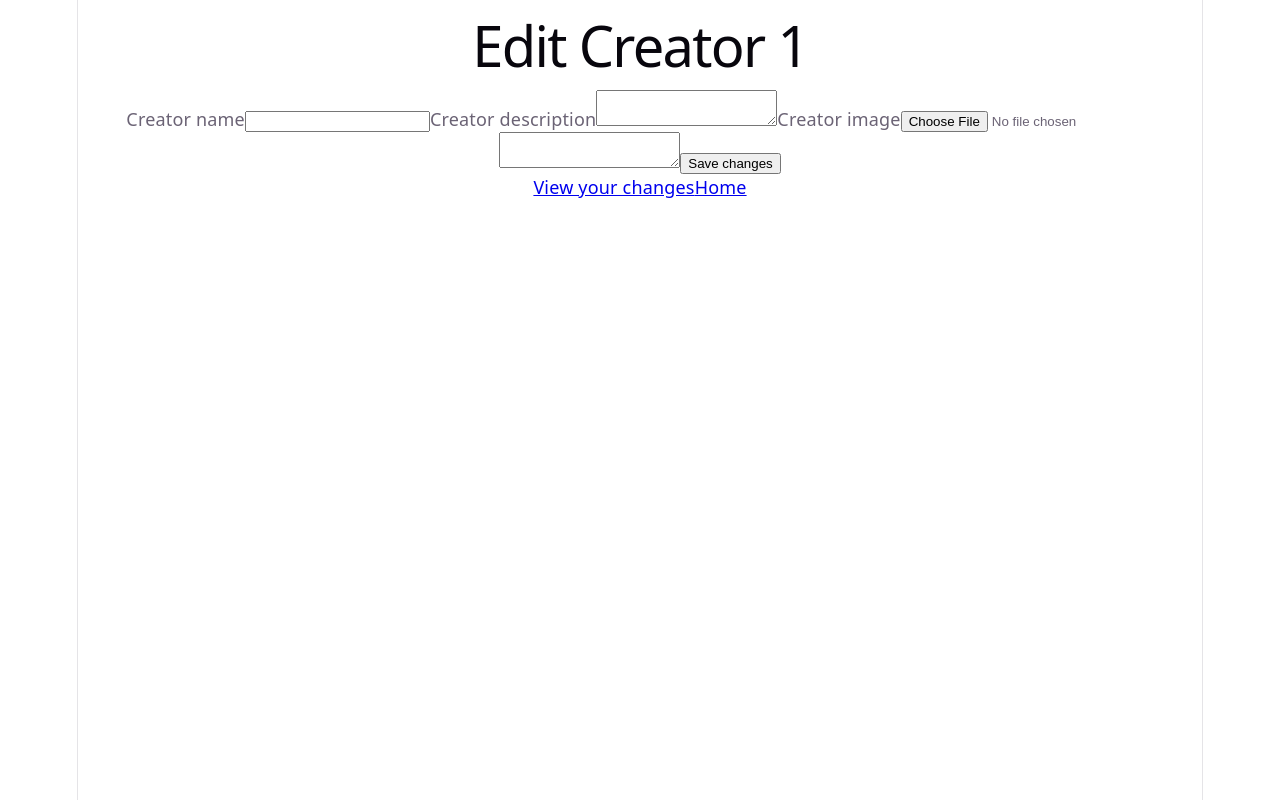
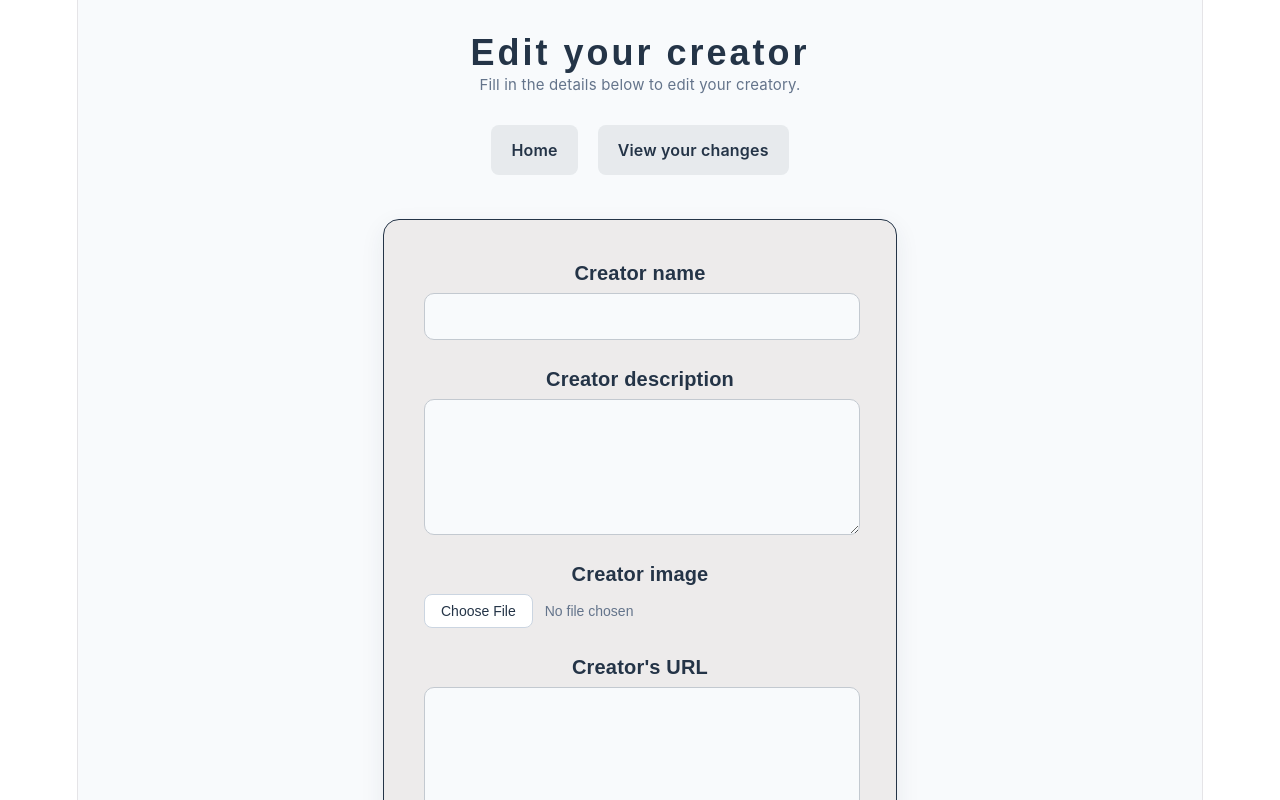
Before and after one commit to j8s0nn/creatorverse, a React (Vite) app: page /creators/1/edit in a window 1280 px wide. Shown: the top 800 px of the page. Built offline with nearby package versions, Linux system fonts and the light colour scheme; no server answers; the database is empty.

Commit message:
Edit creator page

```diff
--- a/src/components/CreatorEdit.jsx
+++ b/src/components/CreatorEdit.jsx
@@ -4,6 +4,7 @@
 import {useState} from 'react';
 import { supabase } from '../client';
 import {Link} from "react-router-dom"
+import {useEffect} from "react";
 
 function CreatorEdit({id}){
 
@@ -12,16 +13,40 @@ function CreatorEdit({id}){
   const [name, setName] = useState("");
   const [description, setDescription] = useState("");
   const [url, setUrl] = useState("");
+  const [loading, setLoading] = useState(true);
+
+
+  async function fetchCreator() {
+      setLoading(true);
+      const { data, error } = await supabase
+        .from('creators')
+        .select('*')
+        .eq('id', id)
+
+      if (error) {
+        console.error('Error fetching creator:', error.message);
+        alert('Could not load creator information.');
+      } else if (data) {
+        console.log(data[0].name);
+        setName(data[0].name || '');
+        setDescription(data[0].description || '');
+        setUrl(data[0].url || '');
+      }
+      setLoading(false);
+  }
+
+    //* Fetch the existed data to display before edit.
+  useEffect(() => {
+    fetchCreator();
+  },[]);
+
 
 
   const handleImageChange = (e) => {
     setImage(e.target.files[0]);
   }
 
-
-
    async function handleSubmit(e){
-
 
       if (!name.trim() || !description.trim() || !url.trim()) {
         alert("Please fill out all fields");
@@ -32,7 +57,6 @@ function CreatorEdit({id}){
         alert("Please select an image");
         return;
       }
-
 
       // Prevent default behaviour
       e.preventDefault();
@@ -58,8 +82,6 @@ function CreatorEdit({id}){
         return;
       }
 
-
-
       // Get the publicURL for displaying the information
       const result = supabase.storage.from("images").getPublicUrl(filePath);
       const publicURL = result.data.publicUrl;
@@ -81,13 +103,30 @@ function CreatorEdit({id}){
       alert("Succesfully submitted");
 
    }
+
+   if(loading){
+    <div className="empty-state">
+            <p>Loading your creators...</p>
+    </div>
+   }
+
+
   return(
-    <div>
+    <div className='creator-add-container'>
 
-      <form onSubmit={handleSubmit}>
+
+      <div className="nav-links-container">
+        <Link to="/" className="nav-link">Home</Link>
+        <Link to={`/creators/${id}`} className="nav-link">View your changes</Link>
+      </div>
+
+     <form className="creator-form" onSubmit={handleSubmit}>
+        <div className='form-section'>
             <label htmlFor="name">Creator name</label>
             <input type="text" id="name" value={name} onChange={ (e) => {setName(e.target.value)}}/>
+        </div>
 
+        <div className='form-section'>
             <label htmlFor="description">Creator description</label>
             <textarea
               name="description"
@@ -98,13 +137,20 @@ function CreatorEdit({id}){
               Type your description here
             </textarea>
 
+         </div>
+
+
+        <div className='form-section'>
 
           <label htmlFor="image">Creator image</label>
           <input type="file" id="image" name="image" accept="image/jpeg, image/png, image/webp" onChange={handleImageChange}/>
 
+        </div>
 
 
-        <label htmlFor="url"></label>
+
+         <div className='form-section'>
+          <label htmlFor="url">Creator's URL</label>
           <textarea
             name="url"
             id="url"
@@ -114,17 +160,19 @@ function CreatorEdit({id}){
             Type your creator's url here
           </textarea>
 
+        </div>
 
 
 
-        <button type="submit">Save changes</button>
+
+
+        <button className='save-changes-button' type="submit">Save changes</button>
 
 
 
       </form>
 
-      <Link to={`/creators/${id}`}> View your changes</Link>
-      <Link to={`/`}>Home</Link>
+
 
     </div>
   )
--- a/src/pages/EditCreator.jsx
+++ b/src/pages/EditCreator.jsx
@@ -6,9 +6,18 @@ import CreatorEdit from "../components/CreatorEdit";
 function EditCreator(){
   const {id} = useParams();
 
-  return <div>
-    <h1>Edit Creator {id}</h1>
-    <CreatorEdit id={id}></CreatorEdit>
+  return <div className="add-creator-page">
+    <header className="page-header">
+        <h1 className="page-title">Edit your creator</h1>
+        <p className="page-subtitle">
+          Fill in the details below to edit your creatory.
+        </p>
+      </header>
+
+      <main className="page-content">
+         <CreatorEdit id={id}></CreatorEdit>
+      </main>
+
   </div>
 }
 
```
Lines whose indentation alone changed are shown as unchanged.
